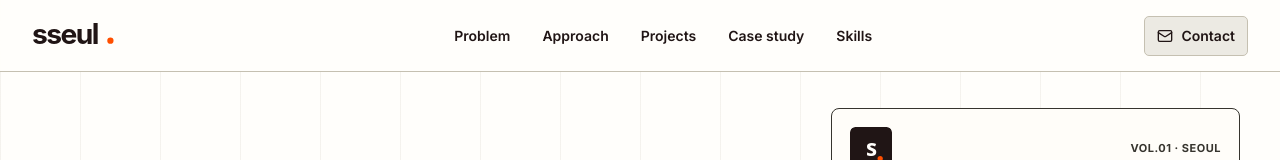
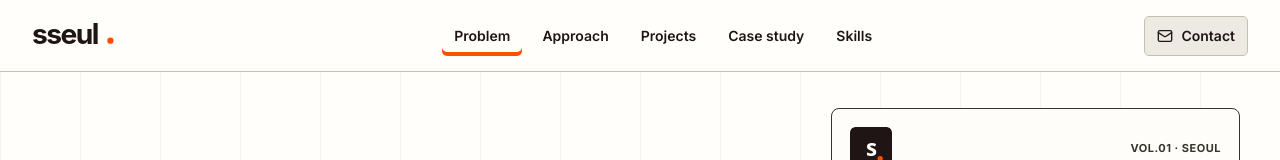
Before and after one commit to sgsg9447/sseul, a React (Vite) app: page / in a window 1280 px wide. Shown: the top 160 px of the page. Built offline with nearby package versions, Linux system fonts and the light colour scheme.

Commit message:
Add subtle portfolio interactions

```diff
--- a/src/components/layout/Header.tsx
+++ b/src/components/layout/Header.tsx
@@ -1,18 +1,57 @@
+import { useEffect, useState } from 'react';
 import { Mail } from 'lucide-react';
 import logo from '../../assets/logo.svg';
 
+const navItems = [
+  { href: '#problem', id: 'problem', label: 'Problem' },
+  { href: '#approach', id: 'approach', label: 'Approach' },
+  { href: '#flow', id: 'flow', label: 'Projects' },
+  { href: '#case', id: 'case', label: 'Case study' },
+  { href: '#skills', id: 'skills', label: 'Skills' },
+];
+
 export function Header() {
+  const [activeSection, setActiveSection] = useState('top');
+
+  useEffect(() => {
+    const sections = navItems
+      .map((item) => document.getElementById(item.id))
+      .filter((section): section is HTMLElement => Boolean(section));
+
+    if (!('IntersectionObserver' in window)) return;
+
+    const observer = new IntersectionObserver(
+      (entries) => {
+        const visibleEntry = entries
+          .filter((entry) => entry.isIntersecting)
+          .sort((a, b) => b.intersectionRatio - a.intersectionRatio)[0];
+
+        if (visibleEntry) {
+          setActiveSection(visibleEntry.target.id);
+        }
+      },
+      {
+        rootMargin: '-34% 0px -52% 0px',
+        threshold: [0.08, 0.2, 0.45],
+      },
+    );
+
+    sections.forEach((section) => observer.observe(section));
+
+    return () => observer.disconnect();
+  }, []);
+
   return (
     <header className="site-header">
       <a className="brand" href="#top" aria-label="sseul home">
         <img src={logo} alt="" />
       </a>
       <nav aria-label="Main navigation">
-        <a href="#problem">Problem</a>
-        <a href="#approach">Approach</a>
-        <a href="#flow">Projects</a>
-        <a href="#case">Case study</a>
-        <a href="#skills">Skills</a>
+        {navItems.map((item) => (
+          <a href={item.href} aria-current={activeSection === item.id ? 'page' : undefined} key={item.id}>
+            {item.label}
+          </a>
+        ))}
       </nav>
       <a className="header-cta" href="mailto:hi@sseul.studio">
         <Mail size={16} />
--- /dev/null
+++ b/src/hooks/useScrollReveal.ts
@@ -0,0 +1,44 @@
+import { useEffect } from 'react';
+
+const revealSelector = [
+  '.section-intro',
+  '.problem-card',
+  '.approach-card',
+  '.project-card',
+  '.case-card',
+  '.skill-row',
+].join(', ');
+
+export function useScrollReveal() {
+  useEffect(() => {
+    const elements = Array.from(document.querySelectorAll<HTMLElement>(revealSelector));
+
+    elements.forEach((element, index) => {
+      element.classList.add('reveal-item');
+      element.style.setProperty('--reveal-delay', `${Math.min(index % 4, 3) * 55}ms`);
+    });
+
+    if (!('IntersectionObserver' in window)) {
+      elements.forEach((element) => element.classList.add('is-visible'));
+      return;
+    }
+
+    const observer = new IntersectionObserver(
+      (entries) => {
+        entries.forEach((entry) => {
+          if (!entry.isIntersecting) return;
+          entry.target.classList.add('is-visible');
+          observer.unobserve(entry.target);
+        });
+      },
+      {
+        rootMargin: '0px 0px -12% 0px',
+        threshold: 0.12,
+      },
+    );
+
+    elements.forEach((element) => observer.observe(element));
+
+    return () => observer.disconnect();
+  }, []);
+}
--- a/src/pages/HomePage.tsx
+++ b/src/pages/HomePage.tsx
@@ -6,8 +6,11 @@ import { HeroSection } from '../sections/HeroSection';
 import { PortfolioFlowSection } from '../sections/PortfolioFlowSection';
 import { ProblemSection } from '../sections/ProblemSection';
 import { SkillsSection } from '../sections/SkillsSection';
+import { useScrollReveal } from '../hooks/useScrollReveal';
 
 export function HomePage() {
+  useScrollReveal();
+
   return (
     <>
       <Header />
--- a/src/styles.css
+++ b/src/styles.css
@@ -12,6 +12,7 @@
 
 html {
   scroll-behavior: smooth;
+  scroll-padding-top: 72px;
 }
 
 body {
@@ -77,11 +78,18 @@ img {
   font-weight: 600;
   transition:
     background 220ms cubic-bezier(0.2, 0, 0, 1),
-    box-shadow 220ms cubic-bezier(0.2, 0, 0, 1);
+    box-shadow 220ms cubic-bezier(0.2, 0, 0, 1),
+    color 220ms cubic-bezier(0.2, 0, 0, 1);
 }
 
-.site-header nav a:hover {
+.site-header nav a:hover,
+.site-header nav a[aria-current='page'] {
   box-shadow: var(--tab-hover);
+}
+
+.site-header nav a[aria-current='page'] {
+  color: var(--zap-black);
+  box-shadow: var(--tab-active);
 }
 
 .header-cta {
@@ -181,6 +189,7 @@ img {
   font-weight: 700;
   transition:
     background 220ms cubic-bezier(0.2, 0, 0, 1),
+    border-color 220ms cubic-bezier(0.2, 0, 0, 1),
     color 220ms cubic-bezier(0.2, 0, 0, 1);
 }
 
@@ -200,6 +209,11 @@ img {
   background: var(--border);
   border-color: var(--border);
   color: var(--zap-black);
+}
+
+.btn:active,
+.header-cta:active {
+  background: var(--mid-warm);
 }
 
 .btn-inverse {
@@ -222,6 +236,9 @@ img {
   background: var(--off-white);
   border: 1px solid var(--border-strong);
   border-radius: var(--r-lg);
+  transition:
+    border-color 260ms cubic-bezier(0.2, 0, 0, 1),
+    transform 260ms cubic-bezier(0.2, 0, 0, 1);
 }
 
 .profile-pass::before {
@@ -267,6 +284,16 @@ img {
   height: 100%;
   object-fit: cover;
   object-position: 50% 23%;
+  transition: transform 420ms cubic-bezier(0.2, 0, 0, 1);
+}
+
+.profile-pass:hover {
+  border-color: var(--accent);
+  transform: translateY(-2px);
+}
+
+.profile-pass:hover figure img {
+  transform: scale(1.025);
 }
 
 .pass-grid {
@@ -328,6 +355,14 @@ img {
   font-size: clamp(15px, 1.15vw, 18px);
   font-weight: 700;
   line-height: 1;
+  border-radius: var(--r-md);
+  transition:
+    background 220ms cubic-bezier(0.2, 0, 0, 1),
+    color 220ms cubic-bezier(0.2, 0, 0, 1);
+}
+
+.keyword-strip span:hover {
+  background: var(--light-sand);
 }
 
 .keyword-strip i {
@@ -358,6 +393,7 @@ img {
   align-items: center;
   padding: clamp(64px, 7vw, 84px) 0;
   border-top: 1px solid var(--border);
+  scroll-margin-top: 72px;
 }
 
 .section-inner {
@@ -427,6 +463,9 @@ img {
   background: var(--cream);
   border: 1px solid var(--border);
   border-radius: var(--r-lg);
+  transition:
+    background 260ms cubic-bezier(0.2, 0, 0, 1),
+    border-color 260ms cubic-bezier(0.2, 0, 0, 1);
 }
 
 .problem-card,
@@ -454,6 +493,20 @@ img {
   font-family: var(--font-display);
   font-size: 13px;
   font-weight: 700;
+  transition:
+    background 240ms cubic-bezier(0.2, 0, 0, 1),
+    color 240ms cubic-bezier(0.2, 0, 0, 1);
+}
+
+.problem-card:hover,
+.approach-card:hover,
+.case-card:hover,
+.project-card:hover {
+  border-color: var(--border-strong);
+}
+
+.problem-card:hover span {
+  background: var(--zap-black);
 }
 
 .problem-card h3,
@@ -503,6 +556,16 @@ img {
   border-radius: var(--r-md);
   background: var(--cream);
   color: var(--fg);
+  transition:
+    background 240ms cubic-bezier(0.2, 0, 0, 1),
+    border-color 240ms cubic-bezier(0.2, 0, 0, 1),
+    color 240ms cubic-bezier(0.2, 0, 0, 1);
+}
+
+.approach-card:hover .icon-wrap {
+  border-color: var(--border-strong);
+  background: var(--zap-black);
+  color: var(--cream);
 }
 
 .approach-card small {
@@ -557,6 +620,7 @@ img {
   padding: clamp(28px, 4vw, 48px);
   border-right: 1px solid var(--border);
   background: #f4c44e;
+  transition: background 320ms cubic-bezier(0.2, 0, 0, 1);
 }
 
 .project-card:nth-child(even) .project-visual {
@@ -601,6 +665,13 @@ img {
   background: var(--zap-black);
   color: var(--cream);
   border-radius: var(--r-tight);
+  transition:
+    background 220ms cubic-bezier(0.2, 0, 0, 1),
+    color 220ms cubic-bezier(0.2, 0, 0, 1);
+}
+
+.project-card:hover .project-kicker span {
+  background: var(--accent);
 }
 
 .project-body h3 {
@@ -705,6 +776,10 @@ img {
   font-family: var(--font-display);
   font-size: 13px;
   font-weight: 800;
+  transition:
+    background 220ms cubic-bezier(0.2, 0, 0, 1),
+    border-color 220ms cubic-bezier(0.2, 0, 0, 1),
+    color 220ms cubic-bezier(0.2, 0, 0, 1);
 }
 
 .mock {
@@ -714,6 +789,18 @@ img {
   border-radius: var(--r-lg);
   background: var(--cream);
   color: var(--fg);
+  transition:
+    border-color 260ms cubic-bezier(0.2, 0, 0, 1);
+}
+
+.project-card:hover .artifact-label {
+  border-color: var(--accent);
+  background: var(--accent);
+  color: var(--cream);
+}
+
+.project-card:hover .mock {
+  border-color: var(--border-strong);
 }
 
 .mock-spec {
@@ -862,6 +949,7 @@ img {
   font-weight: 800;
   letter-spacing: 0.5px;
   text-transform: uppercase;
+  transition: background 220ms cubic-bezier(0.2, 0, 0, 1);
 }
 
 .case-card:nth-child(1) span {
@@ -928,6 +1016,9 @@ img {
   align-items: start;
   padding: 20px 0 20px 18px;
   border-bottom: 1px solid var(--border);
+  transition:
+    background 220ms cubic-bezier(0.2, 0, 0, 1),
+    padding-left 220ms cubic-bezier(0.2, 0, 0, 1);
 }
 
 .skill-row::before {
@@ -939,6 +1030,21 @@ img {
   width: 4px;
   border-radius: var(--r-tight);
   background: var(--light-sand);
+  transition:
+    bottom 220ms cubic-bezier(0.2, 0, 0, 1),
+    top 220ms cubic-bezier(0.2, 0, 0, 1),
+    width 220ms cubic-bezier(0.2, 0, 0, 1);
+}
+
+.skill-row:hover {
+  background: rgba(236, 234, 227, 0.34);
+  padding-left: 24px;
+}
+
+.skill-row:hover::before {
+  top: 14px;
+  bottom: 14px;
+  width: 6px;
 }
 
 .skill-row:nth-child(1)::before,
@@ -1015,11 +1121,20 @@ img {
 }
 
 @media (min-width: 981px) {
+  html {
+    scroll-snap-type: y proximity;
+  }
+
   .hero {
     height: calc(100svh - 72px);
     min-height: 640px;
     padding-top: clamp(28px, 4.5vh, 48px);
     padding-bottom: clamp(18px, 3vh, 32px);
+    scroll-snap-align: start;
+  }
+
+  .section {
+    scroll-snap-align: start;
   }
 
   .profile-pass {
@@ -1098,6 +1213,10 @@ img {
   .site-header {
     height: 64px;
     padding: 0 18px;
+  }
+
+  html {
+    scroll-padding-top: 64px;
   }
 
   .brand img {
@@ -1184,3 +1303,33 @@ img {
     padding: 18px 0 18px 16px;
   }
 }
+
+@media (prefers-reduced-motion: no-preference) {
+  .reveal-item {
+    opacity: 0;
+    transform: translateY(12px);
+    transition:
+      opacity 520ms cubic-bezier(0.2, 0, 0, 1) var(--reveal-delay, 0ms),
+      transform 520ms cubic-bezier(0.2, 0, 0, 1) var(--reveal-delay, 0ms);
+  }
+
+  .reveal-item.is-visible {
+    opacity: 1;
+    transform: translateY(0);
+  }
+}
+
+@media (prefers-reduced-motion: reduce) {
+  html {
+    scroll-behavior: auto;
+    scroll-snap-type: none;
+  }
+
+  *,
+  *::before,
+  *::after {
+    transition-duration: 0.01ms !important;
+    animation-duration: 0.01ms !important;
+    animation-iteration-count: 1 !important;
+  }
+}
```
